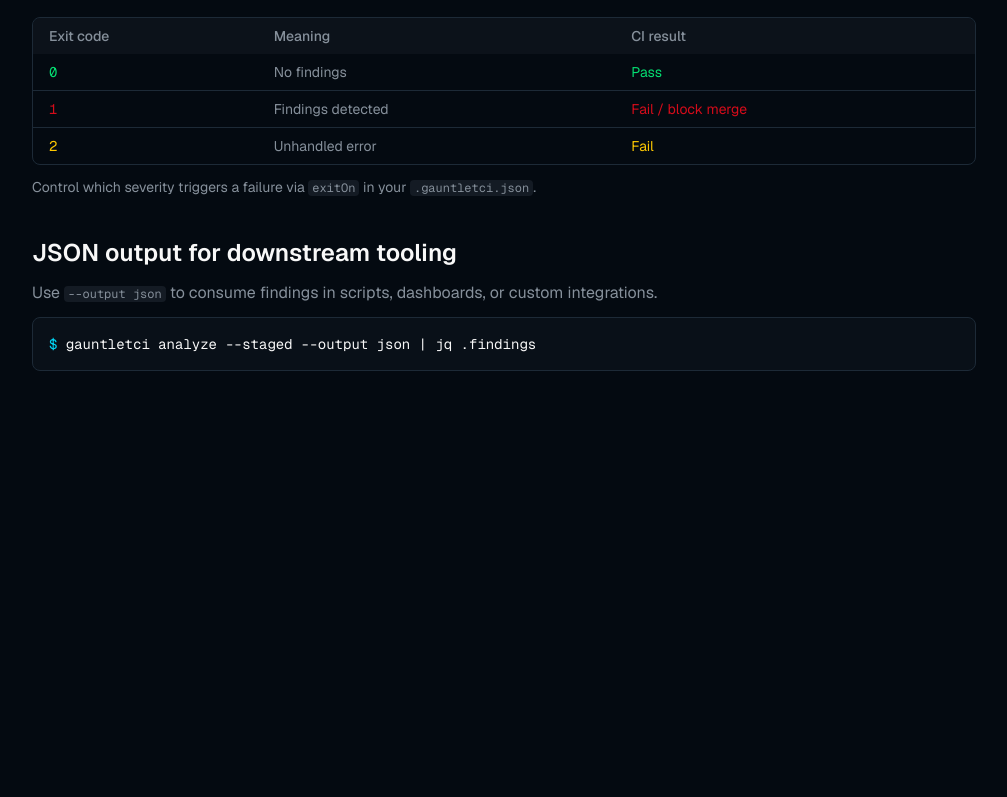
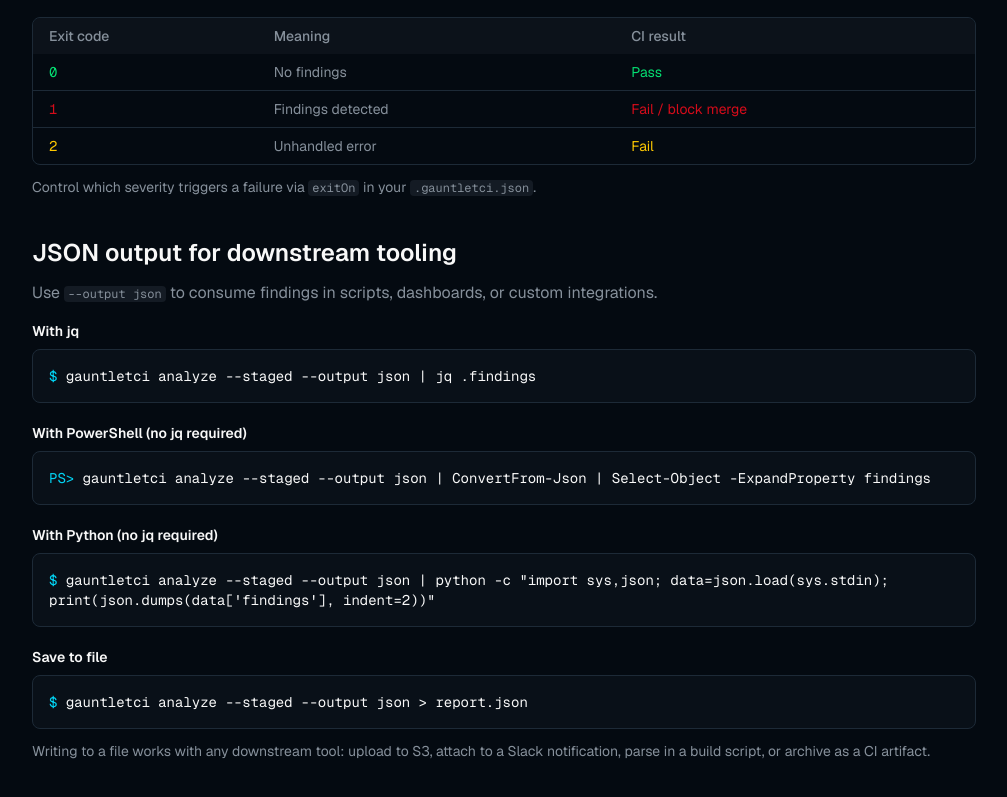
Before and after one commit to EricCogen/GauntletCI, a Next.js app in the folder site/: page /docs/integrations in a window 1280 px wide. Shown: the part 1841-2638 px from the top of the page, without its empty margins (272-1279 px from the left). Before the commit the page ends 2260 px from the top, so only its background shows below. Built offline with nearby package versions, Linux system fonts and the light colour scheme.

Commit message:
[DOCS] Add PowerShell, Python, and save-to-file alternatives to jq in integrations page

```diff
--- a/site/app/docs/integrations/page.tsx
+++ b/site/app/docs/integrations/page.tsx
@@ -138,14 +138,38 @@
 
       <section>
         <h2 className="text-2xl font-semibold mb-3">JSON output for downstream tooling</h2>
-        <p className="text-muted-foreground mb-3">
+        <p className="text-muted-foreground mb-4">
           Use <code className="bg-muted px-1 rounded text-xs">--output json</code> to consume findings in scripts,
           dashboards, or custom integrations.
         </p>
-        <div className="rounded-lg border border-border bg-card p-4 font-mono text-sm">
+
+        <p className="text-sm font-semibold mb-2">With jq</p>
+        <div className="rounded-lg border border-border bg-card p-4 font-mono text-sm mb-5">
           <span className="text-cyan-400">$</span>{" "}
           <span className="text-foreground">gauntletci analyze --staged --output json | jq .findings</span>
         </div>
+
+        <p className="text-sm font-semibold mb-2">With PowerShell (no jq required)</p>
+        <div className="rounded-lg border border-border bg-card p-4 font-mono text-sm mb-5">
+          <span className="text-cyan-400">PS&gt;</span>{" "}
+          <span className="text-foreground">gauntletci analyze --staged --output json | ConvertFrom-Json | Select-Object -ExpandProperty findings</span>
+        </div>
+
+        <p className="text-sm font-semibold mb-2">With Python (no jq required)</p>
+        <div className="rounded-lg border border-border bg-card p-4 font-mono text-sm mb-5">
+          <p><span className="text-cyan-400">$</span>{" "}
+          <span className="text-foreground">{`gauntletci analyze --staged --output json | python -c "import sys,json; data=json.load(sys.stdin); print(json.dumps(data['findings'], indent=2))"`}</span></p>
+        </div>
+
+        <p className="text-sm font-semibold mb-2">Save to file</p>
+        <div className="rounded-lg border border-border bg-card p-4 font-mono text-sm mb-3">
+          <span className="text-cyan-400">$</span>{" "}
+          <span className="text-foreground">gauntletci analyze --staged --output json &gt; report.json</span>
+        </div>
+        <p className="text-sm text-muted-foreground">
+          Writing to a file works with any downstream tool: upload to S3, attach to a Slack
+          notification, parse in a build script, or archive as a CI artifact.
+        </p>
       </section>
     </div>
   );
```
